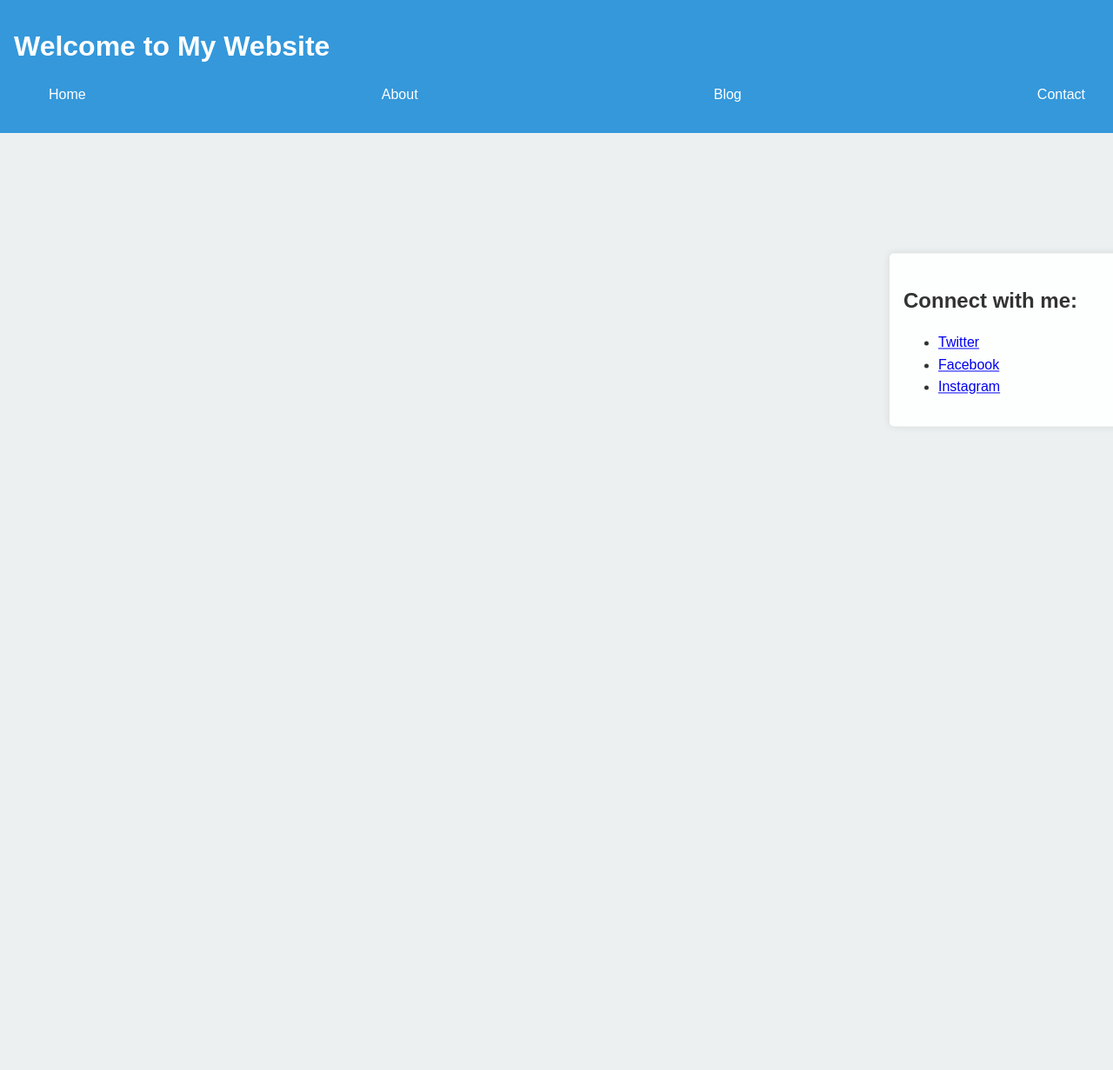
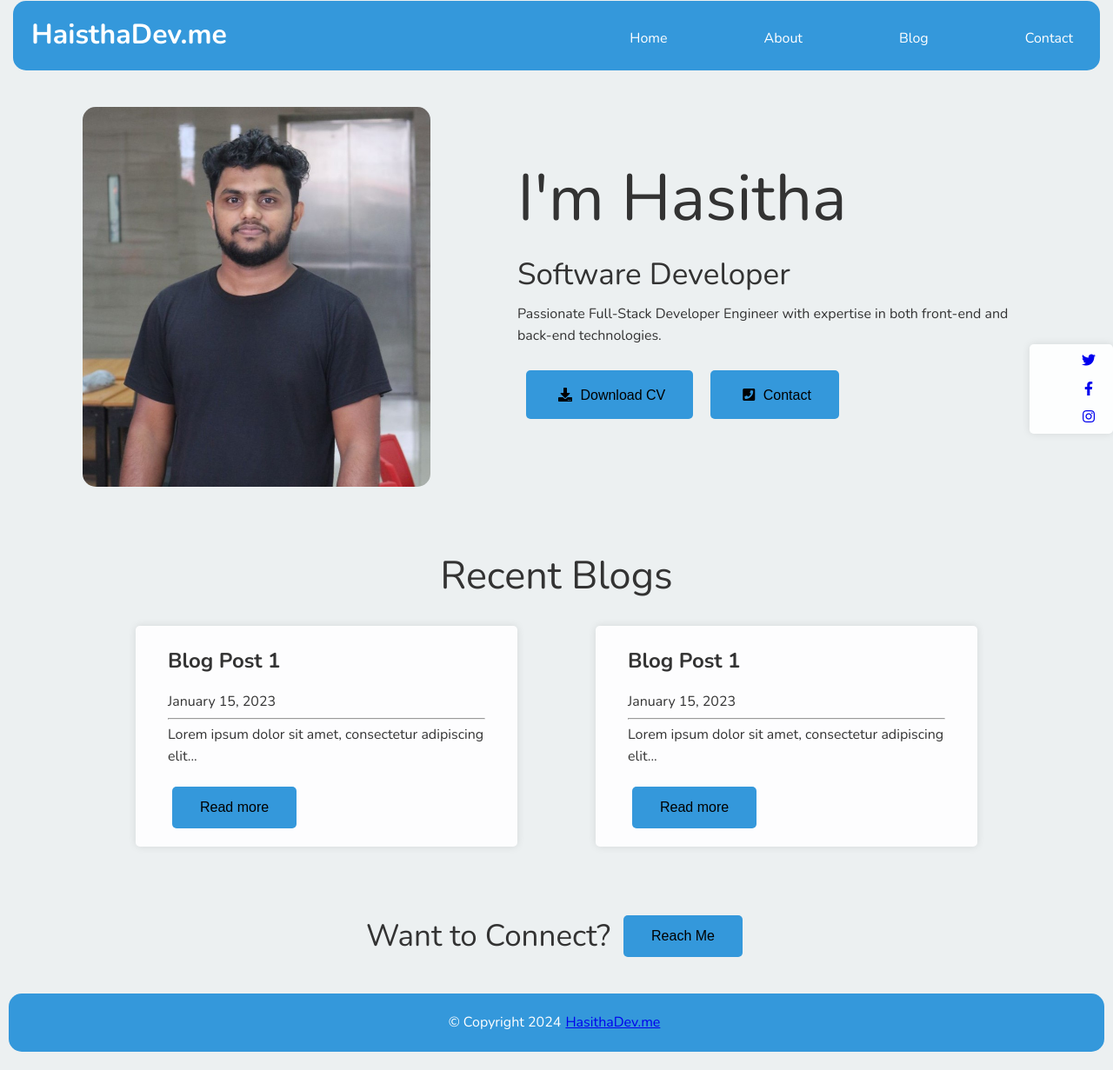
Before and after one commit to hasithaLE/CW-Portfolio, a plain HTML site: page index.html in a window 1280 px wide. Shown: the part 9-1240 px from the top of the page at 87% size. Before the commit the page ends 800 px from the top, so only its background shows below. Drawn offline with nearby package versions, Linux system fonts and the light colour scheme.

Commit message:
pages setup with default contents

```diff
--- a/index.html
+++ b/index.html
@@ -5,11 +5,13 @@
     <meta name="viewport" content="width=device-width, initial-scale=1.0">
     <title>My Website</title>
     <link rel="stylesheet" href="style.css">
+    <link rel="stylesheet" href="https://fonts.googleapis.com/css2?family=Nunito:ital,wght@0,200..1000;1,200..1000&display=swap">
+    <link rel="stylesheet" href="https://cdnjs.cloudflare.com/ajax/libs/font-awesome/5.15.3/css/all.min.css">
 </head>
 <body>
     <main>
         <header>
-            <h1>Welcome to My Website</h1>
+            <h1>HaisthaDev.me</h1>
             <nav>
                 <ul>
                     <li><a href="index.html">Home</a></li>
@@ -21,13 +23,51 @@
         </header>
 
         <section id="side-info">
-            <h2>Connect with me:</h2>
             <ul>
-                <li><a href="#" target="_blank"><i class="fab fa-twitter"></i> Twitter</a></li>
-                <li><a href="#" target="_blank"><i class="fab fa-facebook-f"></i> Facebook</a></li>
-                <li><a href="#" target="_blank"><i class="fab fa-instagram"></i> Instagram</a></li>
+                <li><a href="#" target="_blank"><i class="fab fa-twitter"></i></a></li>
+                <li><a href="#" target="_blank"><i class="fab fa-facebook-f"></i></a></li>
+                <li><a href="#" target="_blank"><i class="fab fa-instagram"></i></a></li>
             </ul>
         </section>
     </main>
+    <section class="hero-section">
+        <div class="left">
+            <img src="Images/hero-image.jpg" alt="hero-image">
+        </div>
+        <div class="right">
+            <span class="hero-title">I'm Hasitha</span><br>
+            <span class="hero-subTitle">Software Developer</span>
+            <p>Passionate Full-Stack Developer Engineer with expertise in both front-end and back-end technologies.</p>
+            <div class="hero-buttons">
+                <a href="https://drive.google.com/file/d/1auIFPKdtkteouXCw_0AWAJDxqsO6-tTt/view?usp=sharing"
+                    target="_blank"><button><i class="fa fa-download" aria-hidden="true"></i> Download CV</button></a>
+                <a href="contact.html"><button><i class="fa fa-phone-square" aria-hidden="true"></i> Contact</button></a>
+            </div>
+        </div>
+    </section>
+    <section class="blogs-section">
+        <span>Recent Blogs</span>
+        <div class="blogs">
+            <div class="card">
+                <h2>Blog Post 1</h2>
+                <time datetime="2023-01-15">January 15, 2023</time>
+                <hr>
+                <p>Lorem ipsum dolor sit amet, consectetur adipiscing elit...</p>
+                <a href="blog.html"><button>Read more</button></a>
+            </div>
+            <div class="card">
+                <h2>Blog Post 1</h2>
+                <time datetime="2023-01-15">January 15, 2023</time>
+                <hr>
+                <p>Lorem ipsum dolor sit amet, consectetur adipiscing elit...</p>
+                <a href="blog.html"><button>Read more</button></a>
+            </div>
+        </div>
+    </section>
+    <section class="contact-section">
+        <div class="contact-text">Want to Connect?</div>
+        <a href="contact.html"><button>Reach Me</button></a>
+    </section>
+    <footer>&copy; Copyright 2024 <a href="https://hasithadev.me">HasithaDev.me</a></footer>
 </body>
 </html>
--- a/style.css
+++ b/style.css
@@ -6,9 +6,11 @@
   --text-color: #333;
   --hover-color: rgba(52, 152, 219, 0.2);
 }
-
+*{
+  margin: 5px;
+}
 body {
-  font-family: 'Arial', sans-serif;
+  font-family: "Nunito", sans-serif;
   line-height: 1.6;
   color: var(--text-color);
   margin: 0;
@@ -30,13 +32,23 @@ h1, h2, h3, p {
 header {
   background-color: var(--primary-color);
   color: white;
-  padding: 1rem;
+  padding-left: 1rem;
+  padding-top: 0.5rem;
+  border-radius: 15px;
+  display: flex;
+  align-items: center;
+  justify-content: space-between;
+}
+
+header h1{
+  text-align: center;
 }
 
 nav ul {
   list-style-type: none;
   display: flex;
-  justify-content: space-between;
+  gap: 5rem;
+  justify-content: center;
 }
 
 nav ul li {
@@ -52,14 +64,132 @@ nav a {
 #side-info {
   position: fixed;
   top: 50%;
-  right: -25px;
-  transform: translateY(-50%);
+  right: -05px;
+  transform: translateY(0%);
   background-color: rgba(255, 255, 255, 0.9);
   border-radius: 5px;
   box-shadow: 0 0 10px rgba(0, 0, 0, 0.1);
+  z-index: 100;
+  text-align: center;
+
+}
+
+#side-info ul{
+  list-style-type: none;
+}
+
+.hero-section {
+  display: flex;
+  align-items: center;
+  gap: 5rem;
+  padding-right: 5rem;
+}
+
+.hero-section .left img{
+  margin-top: 2rem;
+  margin-left: 5rem;
+  width: 400px;
+  border-radius: 15px;
+}
+
+.hero-section .hero-title{
+  font-size: 75px;
+}
+
+.hero-section .hero-subTitle{
+  font-size: 35px;
+}
+
+.hero-section .hero-buttons{
+  display: flex;
+}
+
+.hero-buttons button{
+  background-color: var(--primary-color);
+  border: none;
+  color: black;
+  padding: 15px 32px;
+  text-align: center;
+  text-decoration: none;
+  display: inline-block;
+  font-size: 16px;
+  border-radius: 5px;
+}
+
+.blogs-section span{
+  margin-top: 3rem;
+  font-size: 45px;
+  display: flex;
+  justify-content: center
+}
+
+.blogs {
+  display: flex;
+  justify-content: center;
+  gap: 5rem;
+  margin-top: 1rem;
+}
+
+.blogs .card{
+  transform: translateY(0%);
+  background-color: rgba(255, 255, 255, 0.9);
+  border-radius: 5px;
+  box-shadow: 0 0 10px rgba(0, 0, 0, 0.1);
+  padding-right: 2rem;
+  padding-left: 2rem;
+  padding-top: 1rem;
+  padding-bottom: 1rem;
+  width: 30%;
+}
+
+.blogs button{
+  background-color: var(--primary-color);
+  border: none;
+  color: black;
+  padding: 15px 32px;
+  text-align: center;
+  text-decoration: none;
+  display: inline-block;
+  font-size: 16px;
+  border-radius: 5px;
+}
+
+.contact-section{
+  margin-top: 4rem;
+  margin-bottom: 2rem;
+  display: flex;
+  justify-content: center;
+  align-items: center;
+}
+
+.contact-section .contact-text{
+  font-size: 35px;
+}
+
+.contact-section button{
+  background-color: var(--primary-color);
+  border: none;
+  color: black;
+  padding: 15px 32px;
+  text-align: center;
+  text-decoration: none;
+  display: inline-block;
+  font-size: 16px;
+  border-radius: 5px;
+}
+
+footer{
+  display: flex;
+  align-items: center;
+  justify-content: center;
+  background-color: var(--primary-color);
+  color: white;
+  margin-top: 1rem;
+  margin-bottom: 1rem;
   padding: 1rem;
-  width: 250px;
-  z-index: 100;
+  border-radius: 15px;
+  display: flex;
+  align-items: center;
 }
 
 /* Blog Posts */
```
Also changed, not shown: about.html (+2 -0 lines), blog.html (+3 -0 lines), contact.html (+2 -0 lines), Images/hero-image.jpg (added).
